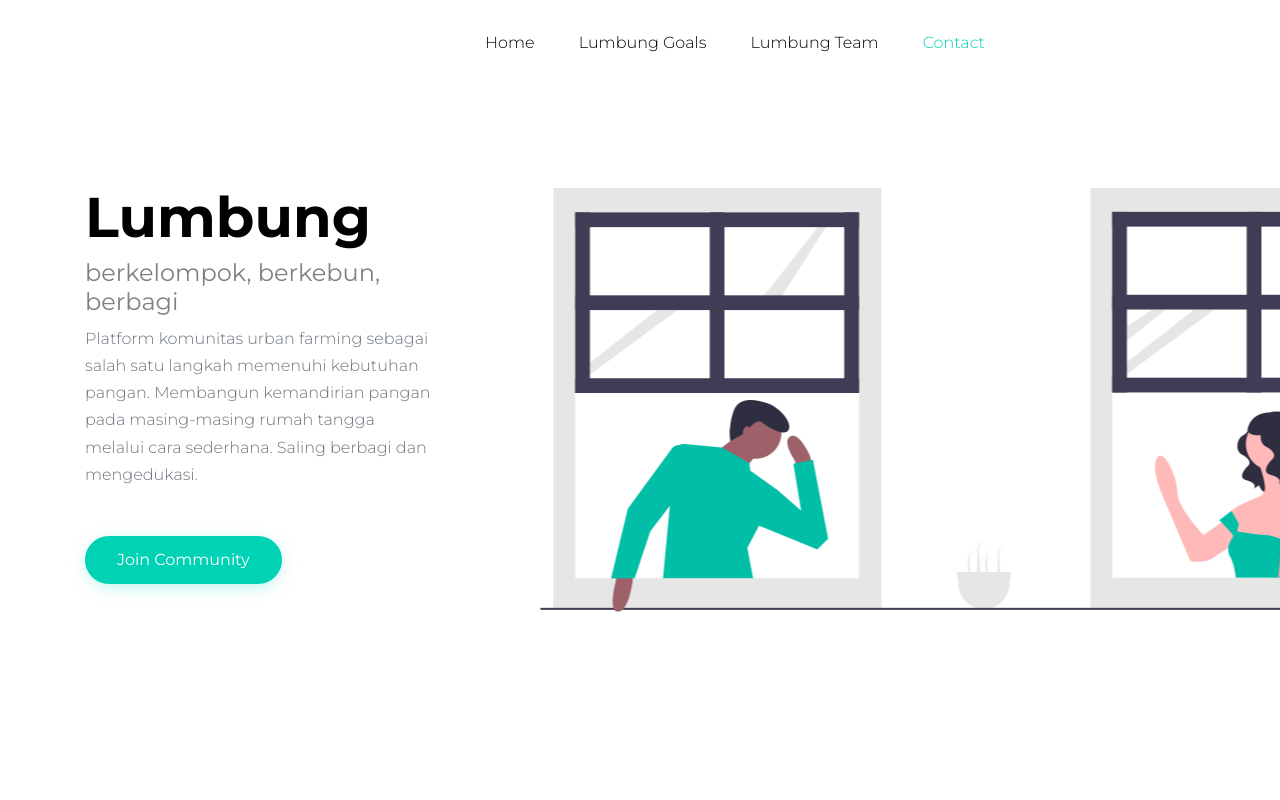
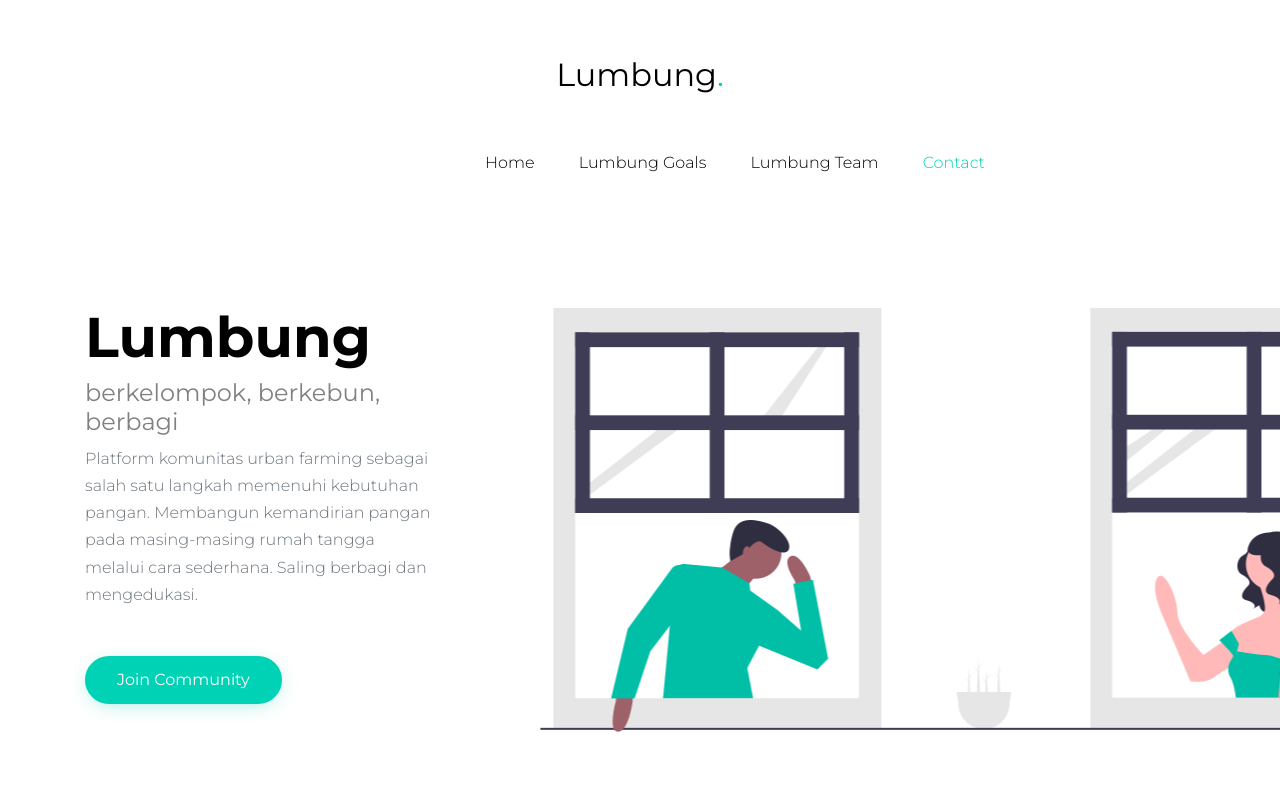
Before and after one commit to muhfaa/Lumbung, a plain HTML site: page index.html in a window 1280 px wide. Shown: the top 800 px of the page. Drawn offline with Linux system fonts and the light colour scheme; files whose address does not match are found by name.

Commit message:
Logo
add logo lumbung

```diff
--- a/index.html
+++ b/index.html
@@ -41,6 +41,14 @@
 
     <div class="container d-none d-lg-block">
       <div class="row">
+      </div>
+    </div>
+
+    <div class="container d-none d-lg-block">
+      <div class="row">
+        <div class="col-12 text-center mb-4 mt-5">
+            <h1 class="mb-0 site-logo"><a href="index.html" class="text-black h2 mb-0">Lumbung<span class="text-primary">.</span> </a></h1>
+          </div>
       </div>
     </div>
     <header class="site-navbar py-md-4 js-sticky-header site-navbar-target" role="banner">
```
